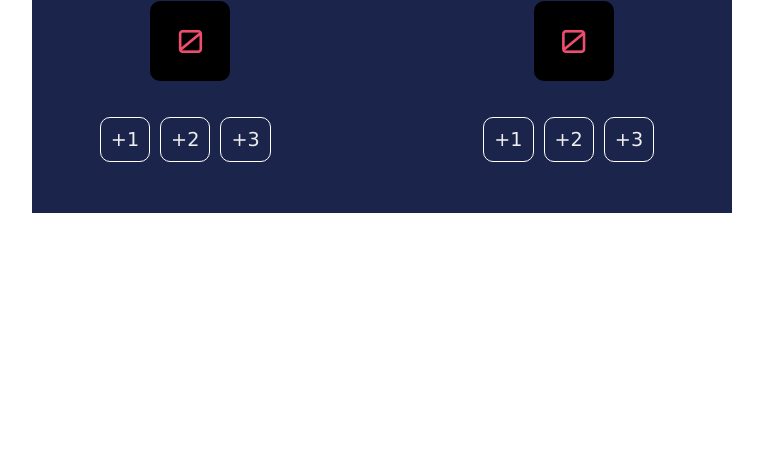
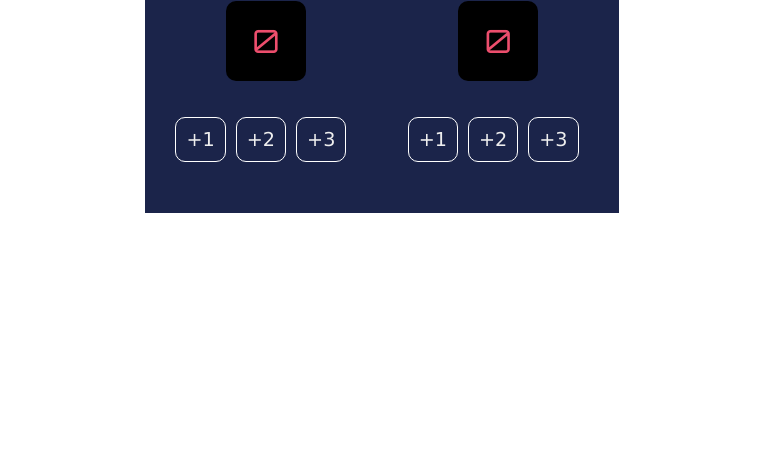
Before and after one commit to davham/scrimba-game-scorer, a plain HTML site: page index.html in a window 1280 px wide. Shown: the part 337-800 px from the top of the page, without its empty margins (258-1021 px from the left). Drawn offline with Linux system fonts and the light colour scheme.

Commit message:
changed width to max-width

```diff
--- a/styles.css
+++ b/styles.css
@@ -26,7 +26,7 @@ h3 {
 .container {
 	display: flex;
 	justify-content: space-around;
-	width: 700px;
+	max-width: 700px;
 	height: 300px;
 	background: #1b244a;
 	margin: 0 auto;
```
